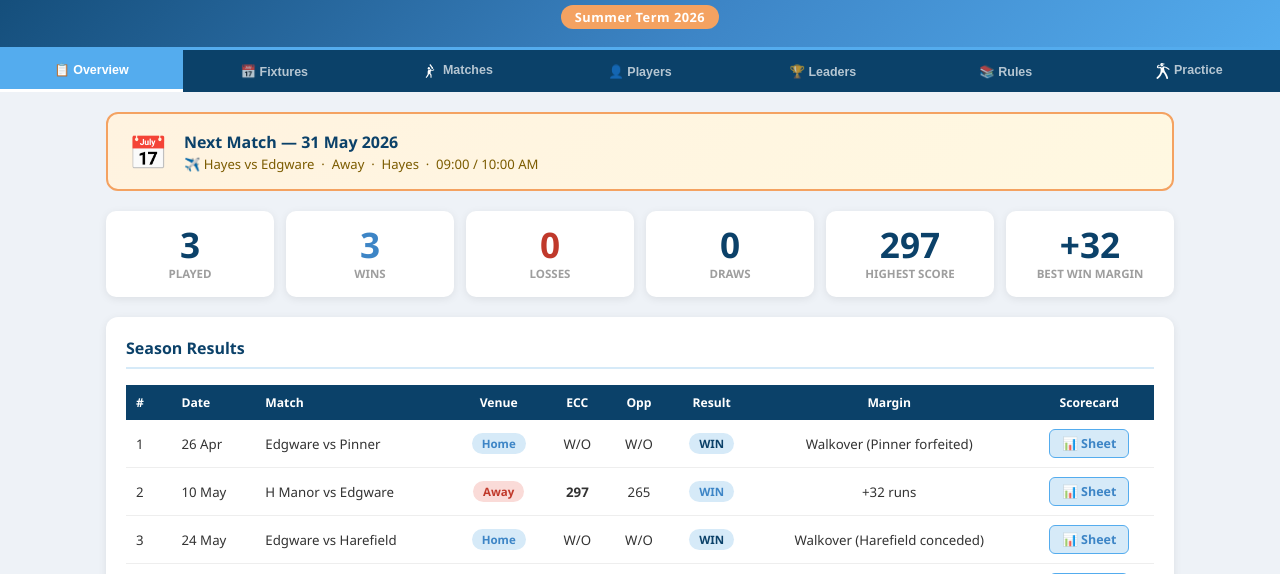
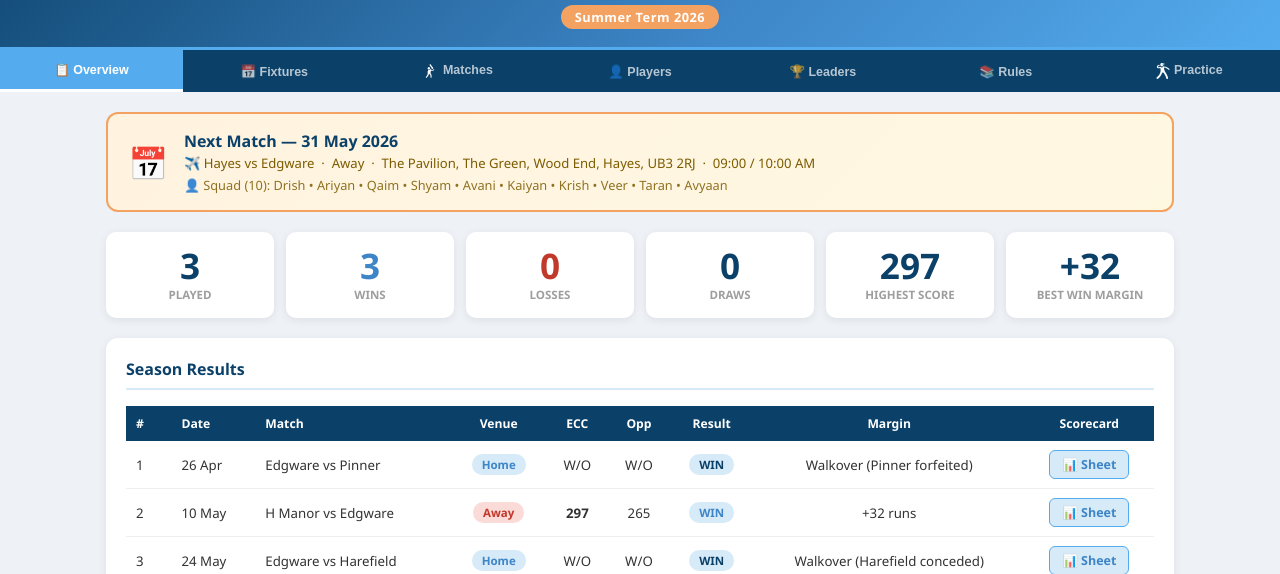
Before and after one commit to kunalchitkara/edgeware-u9, a plain HTML site: page index.html in a window 1280 px wide. Shown: the part 179-753 px from the top of the page. Drawn offline with Linux system fonts and the light colour scheme.

```diff
--- a/index.html
+++ b/index.html
@@ -140,7 +140,7 @@
 
 <!-- OVERVIEW -->
 <div id="tab-ov" class="tab active">
-  <div class="nm"><div class="nmi">&#128197;</div><div class="nminfo"><h3>Next Match &mdash; 31 May 2026</h3><p>&#9992;&#65039; Hayes vs Edgware &nbsp;&middot;&nbsp; Away &nbsp;&middot;&nbsp; Hayes &nbsp;&middot;&nbsp; 09:00 / 10:00 AM</p></div></div>
+  <div class="nm"><div class="nmi">&#128197;</div><div class="nminfo"><h3>Next Match &mdash; 31 May 2026</h3><p>&#9992;&#65039; Hayes vs Edgware &nbsp;&middot;&nbsp; Away &nbsp;&middot;&nbsp; The Pavilion, The Green, Wood End, Hayes, UB3 2RJ &nbsp;&middot;&nbsp; 09:00 / 10:00 AM</p><p style="font-size:.8rem;margin-top:4px;opacity:.85;">&#128100; Squad (10): Drish &bull; Ariyan &bull; Qaim &bull; Shyam &bull; Avani &bull; Kaiyan &bull; Krish &bull; Veer &bull; Taran &bull; Avyaan</p></div></div>
   <div class="sgrid">
     <div class="sbox"><div class="v">3</div><div class="l">Played</div></div>
     <div class="sbox win"><div class="v">3</div><div class="l">Wins</div></div>
@@ -182,7 +182,7 @@
         <tr><td>1</td><td>26 Apr</td><td>Edgware vs Pinner</td><td class="c"><span class="bdg home">Home</span></td><td>Canons High School</td><td class="c"><span class="bdg wo">WIN (Walkover)</span></td><td class="c"><a class="sl" href="https://docs.google.com/spreadsheets/d/1cxSoOdd3rgEp-EtyKzxbeWssac5t0gM4F9CnMwkQFL8/edit#gid=104729847" target="_blank">&#128202;</a></td></tr>
         <tr><td>2</td><td>10 May</td><td>H Manor vs Edgware</td><td class="c"><span class="bdg away">Away</span></td><td>Headstone Manor</td><td class="c"><span class="bdg win">WIN +32</span></td><td class="c"><a class="sl" href="https://docs.google.com/spreadsheets/d/1cxSoOdd3rgEp-EtyKzxbeWssac5t0gM4F9CnMwkQFL8/edit#gid=737570712" target="_blank">&#128202;</a></td></tr>
         <tr><td>3</td><td>24 May</td><td>Edgware vs Harefield</td><td class="c"><span class="bdg home">Home</span></td><td>Canons High School</td><td class="c"><span class="bdg wo">WIN (Walkover)</span></td><td class="c"><a class="sl" href="https://docs.google.com/spreadsheets/d/1cxSoOdd3rgEp-EtyKzxbeWssac5t0gM4F9CnMwkQFL8/edit#gid=438479434" target="_blank">&#128202;</a></td></tr>
-        <tr><td>4</td><td>31 May</td><td>Hayes vs Edgware</td><td class="c"><span class="bdg away">Away</span></td><td>Hayes</td><td class="c"><span class="bdg tbd">TBD</span></td><td class="c"><a class="sl" href="https://docs.google.com/spreadsheets/d/1cxSoOdd3rgEp-EtyKzxbeWssac5t0gM4F9CnMwkQFL8/edit#gid=1996740206" target="_blank">&#128202;</a></td></tr>
+        <tr><td>4</td><td>31 May</td><td>Hayes vs Edgware</td><td class="c"><span class="bdg away">Away</span></td><td>The Pavilion, The Green, Wood End, Hayes, UB3 2RJ</td><td class="c"><span class="bdg tbd">TBD</span></td><td class="c"><a class="sl" href="https://docs.google.com/spreadsheets/d/1cxSoOdd3rgEp-EtyKzxbeWssac5t0gM4F9CnMwkQFL8/edit#gid=1996740206" target="_blank">&#128202;</a></td></tr>
         <tr><td>5</td><td>7 Jun</td><td>Edgware vs Harefield</td><td class="c"><span class="bdg home">Home</span></td><td>Canons High School</td><td class="c"><span class="bdg tbd">TBD</span></td><td class="c"><a class="sl" href="https://docs.google.com/spreadsheets/d/1cxSoOdd3rgEp-EtyKzxbeWssac5t0gM4F9CnMwkQFL8/edit#gid=669851544" target="_blank">&#128202;</a></td></tr>
         <tr><td>6</td><td>14 Jun</td><td>Pinner vs Edgware</td><td class="c"><span class="bdg away">Away</span></td><td>Pinner</td><td class="c"><span class="bdg tbd">TBD</span></td><td class="c"><a class="sl" href="https://docs.google.com/spreadsheets/d/1cxSoOdd3rgEp-EtyKzxbeWssac5t0gM4F9CnMwkQFL8/edit#gid=489440707" target="_blank">&#128202;</a></td></tr>
         <tr><td>7</td><td>21 Jun</td><td>Edgware vs H Manor</td><td class="c"><span class="bdg home">Home</span></td><td>Canons High School</td><td class="c"><span class="bdg tbd">TBD</span></td><td class="c"><a class="sl" href="https://docs.google.com/spreadsheets/d/1cxSoOdd3rgEp-EtyKzxbeWssac5t0gM4F9CnMwkQFL8/edit#gid=1519458298" target="_blank">&#128202;</a></td></tr>
```
